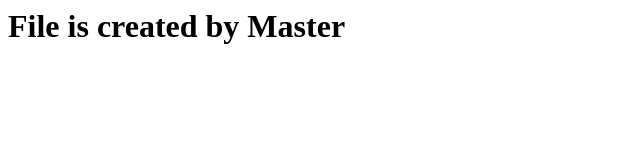
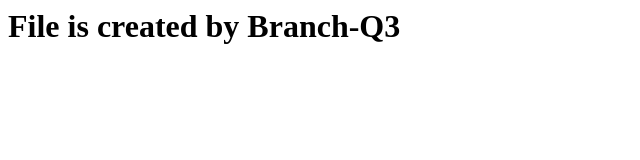
Before and after one commit to Er-Mahesh-Patil/httpdserver, a plain HTML site: page index.html in a window 1280 px wide. Shown: the whole page, without its empty margins (0-640 px from the left). Drawn offline with Linux system fonts and the light colour scheme.

Commit message:
Commited by Q3

```diff
--- a/index.html
+++ b/index.html
@@ -1,3 +1,3 @@
 
 
-<h1>File is created by Master</h1>
+<h1>File is created by Branch-Q3</h1>
```
